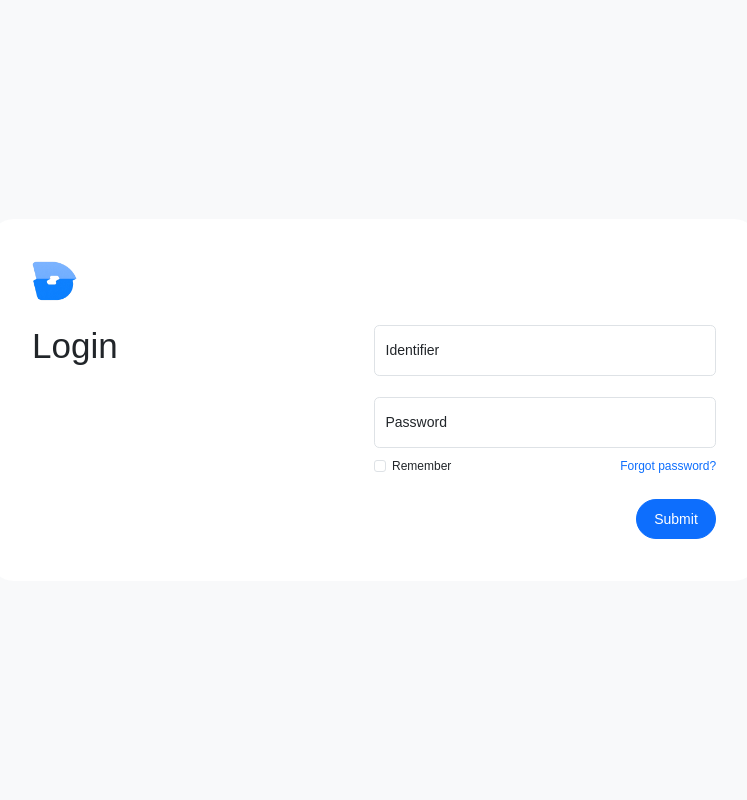
After one commit to pdmg-dev/dvts, a Flask app: template app/blueprints/auth/templates/auth/login.html in a window 1280 px wide. The commit adds this page. Shown: the whole page, without its empty margins (266-1013 px from the left). Run offline with Flask 3, Linux system fonts and the light colour scheme; the template is opened without the code that fills it, so the values that code supplies are empty, except form fields; tables that the repository leaves empty hold one stand-in row (values such as "Sample post"); form fields are guessed from the names that the template uses; some libraries are stand-ins or nearby versions; some web fonts are replaced.

Commit message:
feat: implement authentication blueprint with login functionality and forms

```diff
--- a/app/__init__.py
+++ b/app/__init__.py
@@ -1,5 +1,6 @@
 from flask import Flask
 
+from .blueprints import auth_bp
 from .config import get_config
 from .extensions import bcrypt, db, login_manager, migrate, socketio
 
@@ -17,4 +18,10 @@ def create_app(config_class=None):
     login_manager.init_app(app)
     socketio.init_app(app)
 
+    from app import models  # noqa: F401
+
+    login_manager.login_view = "auth.login"
+
+    app.register_blueprint(auth_bp)
+
     return app
--- /dev/null
+++ b/app/blueprints/__init__.py
@@ -0,0 +1,3 @@
+from .auth import auth_bp
+
+__all__ = ["auth_bp"]
--- /dev/null
+++ b/app/blueprints/auth/templates/auth/login.html
@@ -0,0 +1,17 @@
+{% extends 'base.html' %}
+
+{% block style %}
+  <link rel="stylesheet" href="{{ url_for('static', filename='css/login.css') }}" />
+{% endblock %}
+
+{% block main %}
+  <div class="d-flex align-items-center justify-content-center min-vh-100">
+    <div class="d-flex p-5" id="loginBox">
+      <div class="w-50">
+        <img src="{{ url_for('static', filename='images/logo.png') }}" id="logo" />
+        <h1>Login</h1>
+      </div>
+      <div class="w-50" id="loginContainer">{% include 'auth/login_form.html' %}</div>
+    </div>
+  </div>
+{% endblock %}
--- /dev/null
+++ b/app/blueprints/auth/templates/auth/login_form.html
@@ -0,0 +1,42 @@
+<form hx-post="{{ url_for('auth.login') }}" hx-target="#loginContainer" hx-swap="innerHTML" novalidate>
+  {{ form.hidden_tag() }}
+
+  <div class="form-floating mb-4">
+    {{
+      form.identifier(
+      class="form-control" + (' is-invalid' if form.identifier.errors else ''),
+      placeholder="Email or username"
+      )
+    }}
+    {{ form.identifier.label }}
+
+    {% for error in form.identifier.errors %}
+      <div class="invalid-feedback">{{ error }}</div>
+    {% endfor %}
+  </div>
+
+  <div class="form-floating mb-2">
+    {{
+      form.password(
+        class="form-control" + (' is-invalid' if form.password.errors else ''),
+        type="password",
+        placeholder="Password",
+      )
+    }}
+    {{ form.password.label }}
+
+    {% for error in form.password.errors %}
+      <div class="invalid-feedback">{{ error }}</div>
+    {% endfor %}
+  </div>
+
+  <div class="d-flex justify-content-between mb-4">
+    <div class="form-check text-start" id="rememberBox">
+      {{ form.remember(class="form-check-input") }}
+      <label for="remember" class="form-check-label fw-medium pe-2"> {{ form.remember.label.text }} </label>
+    </div>
+    <span><a class="badge fw-medium" href="#" id="forgotPass">Forgot password?</a></span>
+  </div>
+
+  <div class="d-flex">{{ form.submit(class="btn btn-primary btn-main rounded-pill ms-auto", id="loginBtn") }}</div>
+</form>
--- /dev/null
+++ b/app/static/css/base.css
@@ -0,0 +1,102 @@
+:root {
+  --primary-color: #0d6efd;
+  --primary-light: #afcbf8;
+  --primary-tint: #cfe1fb;
+  --primary-dark: #0a58ca;
+
+  --danger: #dc3545;
+
+  --primary-bg: #fff;
+  --secondary-bg: #f8f9fa;
+
+  --primary-color-hover: #f5f8fd;
+
+  --border-color: #dee2e6;
+
+  --text-primary: #212529;
+  --text-secondary: #6c757d;
+}
+
+@font-face {
+  font-family: "Google Sans Flex";
+  src: url("/static/css/fonts/GoogleSansFlex-VariableFont_GRAD,ROND,opsz,slnt,wdth,wght.ttf")
+    format("truetype");
+  font-weight: 100 900;
+  font-stretch: 75% 125%;
+  font-style: normal;
+}
+
+html,
+body {
+  font-family: "Google Sans Flex", Arial, sans-serif;
+  font-size: 14px;
+  overflow: hidden;
+}
+
+body {
+  background-color: var(--secondary-bg);
+}
+
+.form-control + label {
+  color: var(--text-primary);
+}
+
+.form-control:not(:placeholder-shown) + label {
+  color: var(--text-secondary);
+}
+
+.form-control:focus {
+  box-shadow: none;
+  outline: 2px solid var(--primary-color);
+  outline-offset: -2px;
+}
+
+.form-control:focus + label {
+  color: var(--primary-color);
+}
+
+.form-control.is-invalid,
+.form-control.is-invalid:focus {
+  box-shadow: none;
+  outline: 2px solid var(--danger);
+  outline-offset: -2px;
+}
+
+.form-control.is-invalid + label,
+.form-control.is-invalid:focus + label {
+  color: var(--danger);
+}
+
+.form-check-input:focus {
+  border-color: var(--border-color);
+}
+
+.form-check-input:checked {
+  border-color: var(--primary-color);
+}
+
+.form-check-input:checked,
+.form-check-input:not(:checked),
+.form-check-input:not(:checked):focus {
+  box-shadow: none;
+}
+
+.btn-main {
+  height: 40px;
+  width: 80px;
+  font-size: 14px;
+  font-weight: 500;
+}
+
+.btn-main:focus,
+.btn-main:hover,
+.btn-main:active,
+.btn-main:focus:focus:active {
+  transform: translateY(-0.5px);
+  box-shadow:
+    0 1px 3px rgba(0, 0, 0, 0.2),
+    0 1px 3px rgba(0, 0, 0, 0.1),
+    0 0 3px rgba(0, 0, 0, 0.05);
+  transition: all 0.1s ease;
+  border-color: transparent;
+}
--- /dev/null
+++ b/app/static/css/login.css
@@ -0,0 +1,57 @@
+#loginBox {
+  background: var(--primary-bg);
+  width: 60%;
+  height: 40%;
+  border-radius: 24px;
+}
+
+@media (max-width: 768px) {
+  #loginBox {
+    width: 100vw;
+    height: 100vh;
+    border-radius: 0;
+  }
+}
+
+#logo {
+  height: 40px;
+  margin-bottom: 24px;
+}
+
+#loginContainer {
+  margin-top: 64px;
+}
+
+#rememberBox {
+  display: flex;
+  align-items: center;
+  padding-left: 20px;
+  margin-left: -8px;
+  min-height: 21.5px !important;
+  font-size: 12px;
+  border-radius: 7px;
+  color: var(--text-primary);
+  background-color: transparent;
+}
+
+#rememberBox:hover,
+#rememberBox:focus-within {
+  background-color: var(--primary-hover);
+}
+
+#rememberBox > .form-check-input {
+  margin: 0 6px 0 -12px;
+}
+
+#forgotPass {
+  margin-right: -8px;
+  font-size: 12px;
+  color: var(--primary-color);
+  text-decoration: none;
+}
+
+#forgotPass:hover,
+#forgotPass:focus {
+  background-color: var(--primary-color-hover);
+  outline: none;
+}
--- a/app/templates/base.html
+++ b/app/templates/base.html
@@ -5,17 +5,31 @@
     <meta name="viewport" content="width=device-width, initial-scale=1" />
     <title>{% block title %}{% endblock %}</title>
     <link rel="stylesheet" href="{{ url_for('static', filename='css/bootstrap.min.css') }}" />
+    <link rel="stylesheet" href="{{ url_for('static', filename='css/icons/bootstrap-icons.min.css') }}" />
+    <link
+      rel="stylesheet"
+      href="{{ url_for('static', filename='/css/fonts/GoogleSansFlex-VariableFont_GRAD,ROND,opsz,slnt,wdth,wght.ttf') }}"
+    />
+    <link rel="stylesheet" href="{{ url_for('static', filename='css/base.css') }}" />
 
     {% block style %}
     {% endblock %}
   </head>
   <body>
-    <main class="d-flex position-absolute me-3 mb-3 overflow-hidden">
-      {% block content %}
-      {% endblock %}
-    </main>
+    {% block navbar %}
+    {% endblock %}
+    {% block sidebar %}
+    {% endblock %}
 
-    <script src="{{ url_for('static', filename='js/bootstrap.bundle.min.js') }}"></script>
+    {% block main %}
+      <main class="d-flex position-absolute me-3 mb-3 overflow-hidden">
+        {% block content %}
+        {% endblock %}
+      </main>
+    {% endblock %}
+
+    <script src="{{ url_for('static', filename='js/bootstrap.bundle.min.js')}}"></script>
+    <script src="{{ url_for('static', filename='js/htmx.min.js')}}"></script>
     {% block script %}
     {% endblock %}
   </body>
```
Also changed, not shown: app/blueprints/auth/__init__.py (added, +13 -0 lines), app/blueprints/auth/forms.py (added, +10 -0 lines), app/blueprints/auth/routes.py (added, +48 -0 lines).
